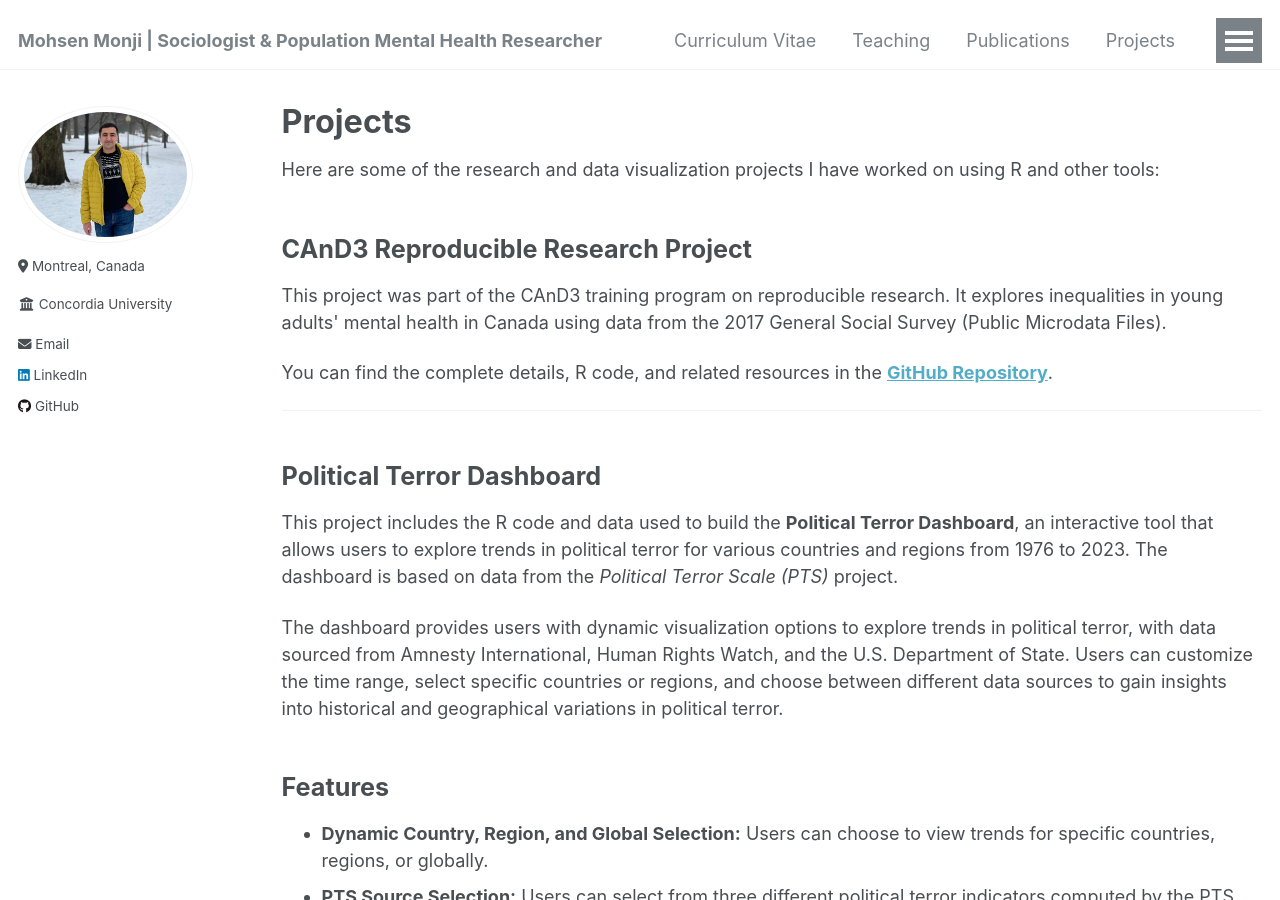
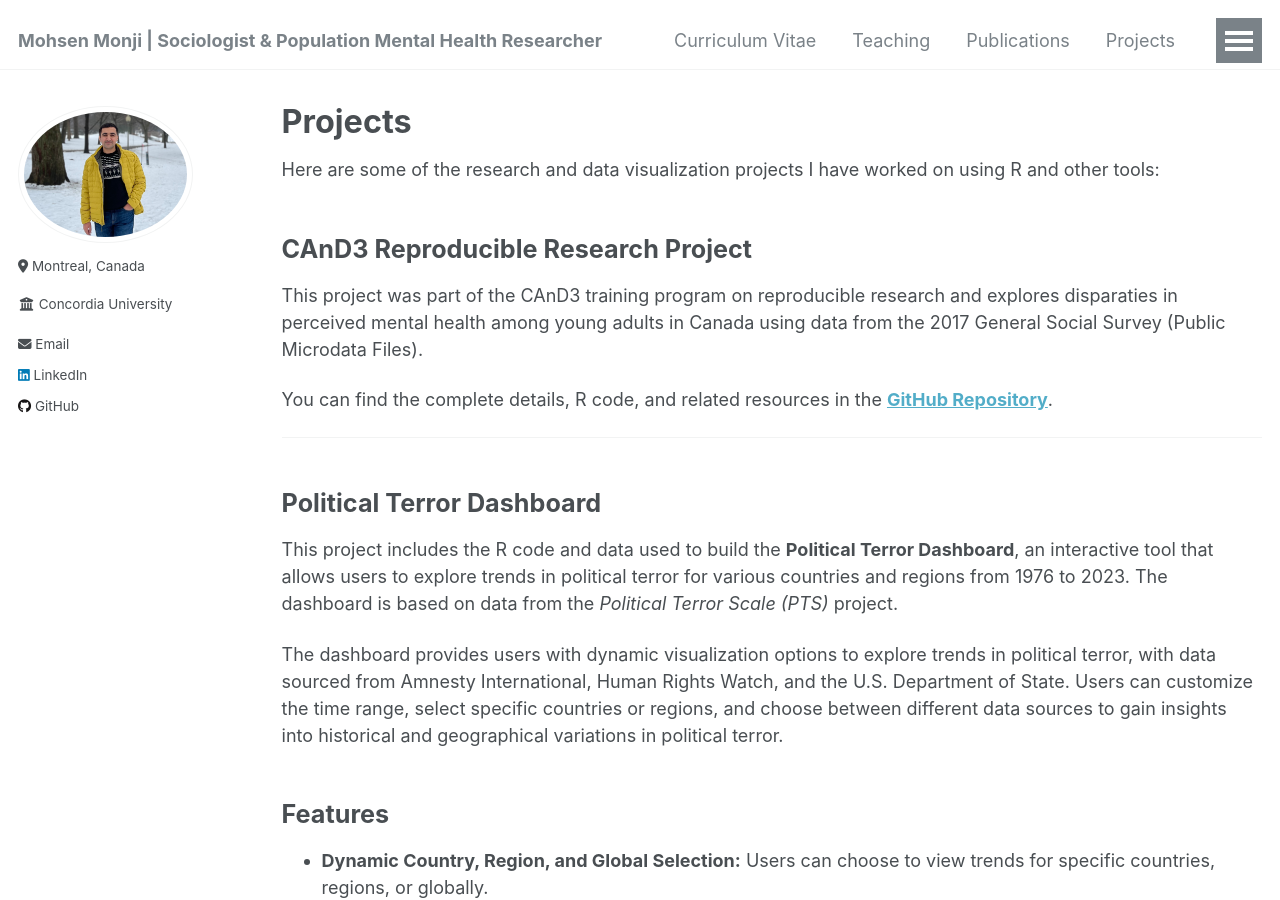
Before and after one commit to Mohsnmonji/mohsnmonji.github.io, a Jekyll site: the page built from _pages/portfolio.html, in a window 1280 px wide and 900 px high. Built offline with Jekyll 4.4.1, drawn with Linux system fonts in a browser that asks for light colours.

Commit message:
Update cand3-reproducible-research.html

```diff
--- a/_portfolio/cand3-reproducible-research.html
+++ b/_portfolio/cand3-reproducible-research.html
@@ -5,6 +5,6 @@ collection: portfolio
 permalink: /portfolio/cand3-reproducible-research/
 ---
 
-<p>This project was part of the CAnD3 training program on reproducible research. It explores inequalities in young adults' mental health in Canada using data from the 2017 General Social Survey (Public Microdata Files).</p>
+<p>This project was part of the CAnD3 training program on reproducible research and explores disparaties in perceived mental health among young adults in Canada using data from the 2017 General Social Survey (Public Microdata Files).</p>
 
 <p>You can find the complete details, R code, and related resources in the <a href="https://github.com/Mohsnmonji/Disparaties-in-Young-Adults-Mental-Health-in-Canada.git" target="_blank"><strong>GitHub Repository</strong></a>.</p>
```
